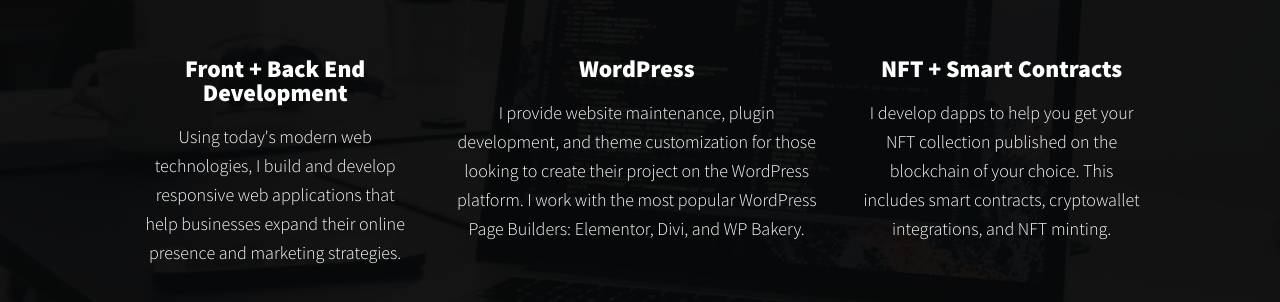
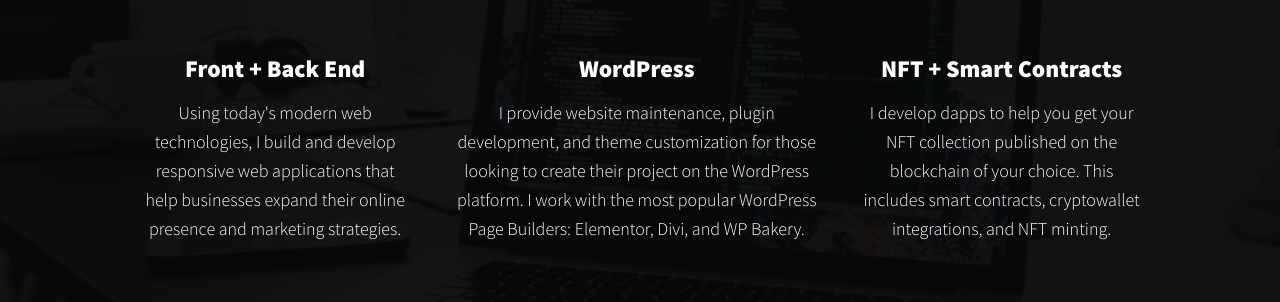
Before and after one commit to gercamjr/Personal-Portfolio, a plain HTML site: page index.html in a window 1280 px wide. Shown: the part 780-1082 px from the top of the page. Drawn offline with nearby package versions, Linux system fonts and the light colour scheme.

Commit message:
changing services subtitle

```diff
--- a/index.html
+++ b/index.html
@@ -52,7 +52,7 @@
         <h2 class="section__title section__title--services">What I do</h2>
         <div class="services">
             <div class="service">
-                <h3>Front + Back End Development</h3>
+                <h3>Front + Back End</h3>
                 <p>Using today's modern web technologies, I build and develop responsive web applications that help businesses expand their online presence and marketing strategies.</p>
             </div>
             <!-- / service-->
```
